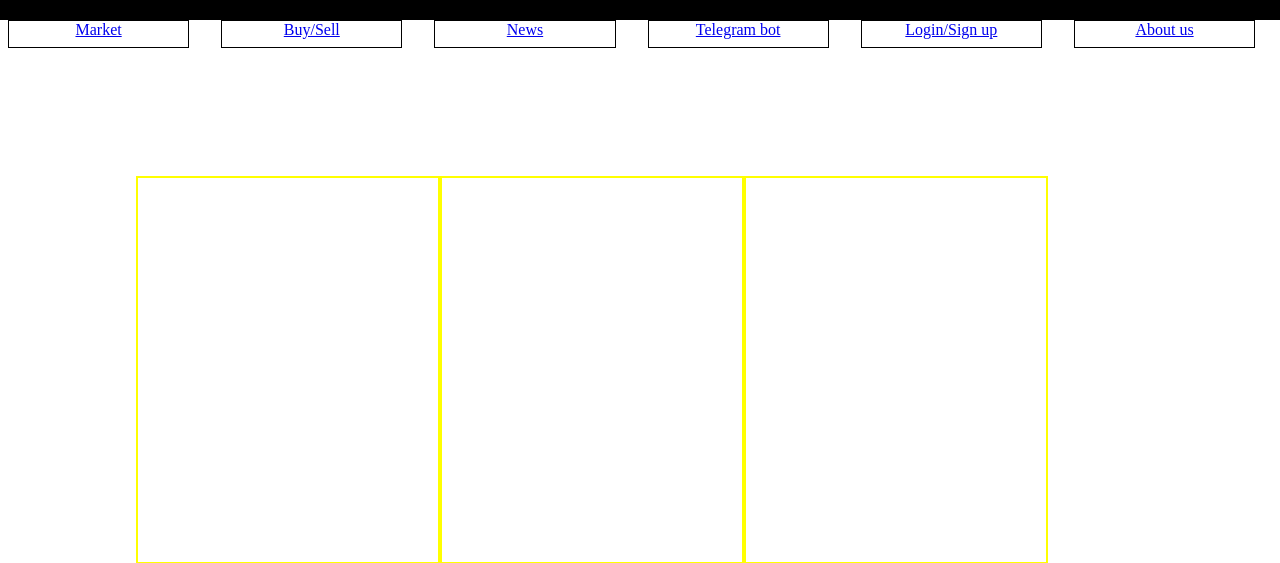
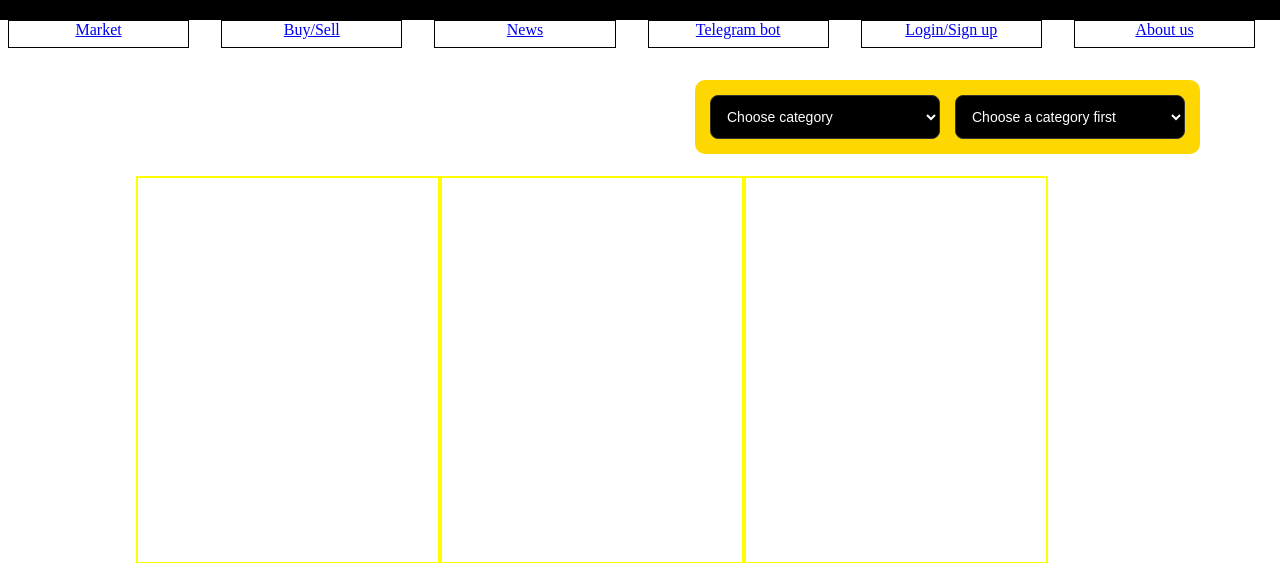
Before and after one commit to BillyD3vs06/stocks-gsb, a PHP site: page / in a window 1280 px wide. Shown: the top 563 px of the page. Run offline with PHP 8.4, Linux system fonts and the light colour scheme.

Commit message:
Lade till två dropdown menyer

```diff
--- /dev/null
+++ b/frontend/public/dropDownLogic.js
@@ -0,0 +1,29 @@
+
+
+const value = document.getElementById("value");
+const category = document.getElementById("category");
+
+const options = {
+    gold: ["Silver", "Bronze", "Oil"],
+    stock: ["Apple", "Tesla", "Nvidia"],
+    crypto: ["Bitcoin", "Ethereum", "Solana"]
+}
+
+category.addEventListener("change", function() {
+    const selected = category.value;
+
+    value.innerHTML = '<option value="">Choose a value</option>';
+
+    // Controls if you have choosed an option in both dropdowns
+
+    if (selected && options[selected]) {
+        options[selected].forEach(item => {
+            const option = document.createElement("option");
+            option.value = item;
+            option.textContent = item;
+            value.appendChild(option);
+        });
+    }
+
+
+});
--- a/frontend/public/index.html
+++ b/frontend/public/index.html
@@ -24,6 +24,19 @@
     </div>
   </nav>
  </header>
+
+ <div class="dropdown-container">
+ <select id="category">
+    <option value="">Choose category</option>
+    <option value="gold">Gold</option>
+    <option value="stock">Stocks</option>
+    <option value="crypto">Crypto</option>
+  </select>
+
+  <select id="value">
+    <option value="">Choose a category first</option>
+  </select>
+  </div>
 <div style="display: flex; flex-wrap: wrap;">
   <iframe src="" frameborder="0" style="border: 0.2vw solid yellow; margin-top: 10vw; height: 30vw; margin-left: 10vw;"> köp/sälj</iframe>
   <iframe src="" frameborder="0" style="border: 0.2vw solid yellow; margin-top: 10vw; height: 30vw;"> nyheter</iframe>
@@ -36,5 +49,6 @@
   <button>Send</button>
 </div>
 </footer>
+<script src="dropDownLogic.js"></script>
   </body>
 </html>
--- a/frontend/public/main.css
+++ b/frontend/public/main.css
@@ -77,9 +77,7 @@
 #price{
     background-color: #EFBF04;
 }
-#value{
-    background-color: #EFBF04;
-}
+
 
 #kop-salj-holder{
     display: flex;
@@ -260,3 +258,30 @@ h1{
 .about_card p{
     line-height: 20px;
 }
+
+.dropdown-container {
+  position: absolute;
+  top: 80px;
+  right: 80px;
+  display: flex;
+  gap: 15px;
+  background-color: #FFD700;
+  padding: 15px;
+  border-radius: 10px;
+}
+
+select {
+  width: 230px;
+  padding: 12px;
+  background-color: black;
+  color: white;
+  border: 1px solid #333;
+  border-radius: 8px;
+  font-size: 14px;
+  cursor: pointer;
+}
+
+select:focus {
+  outline: none;
+  border-color: white;
+}
```
